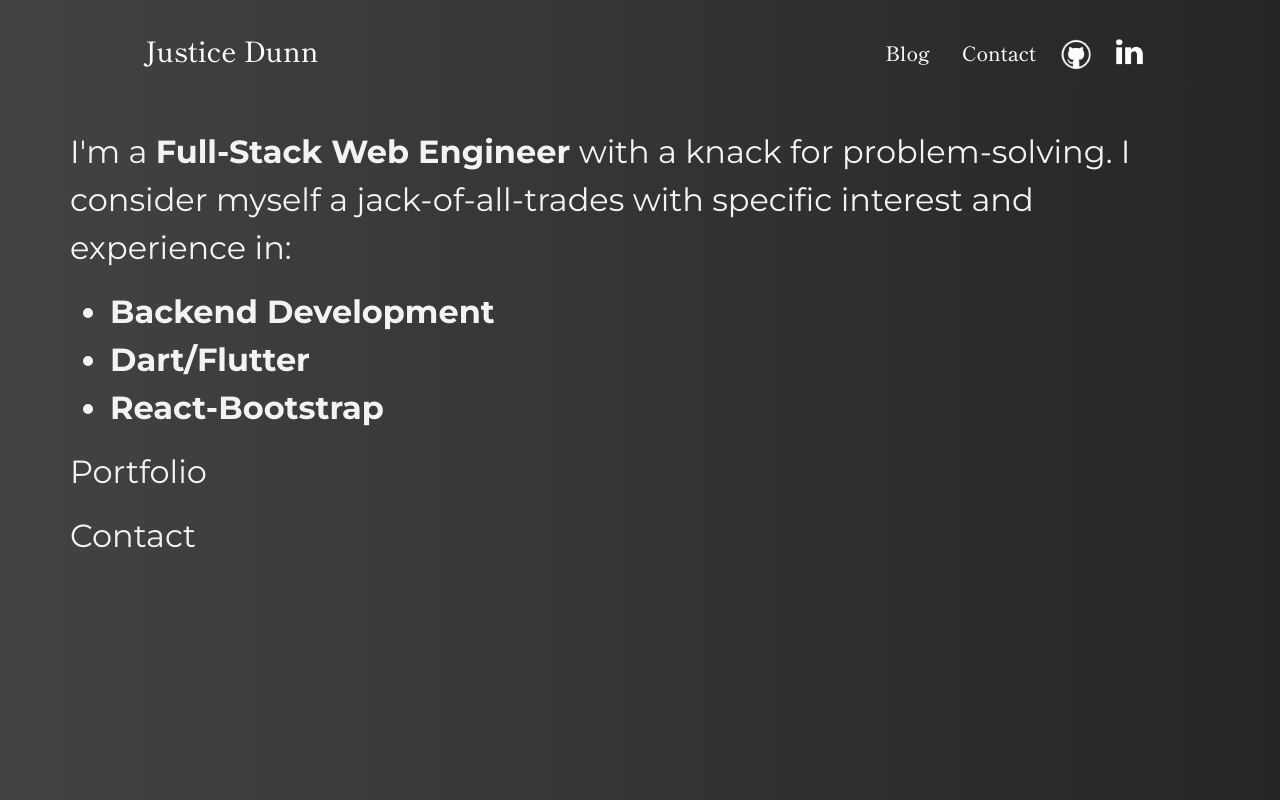
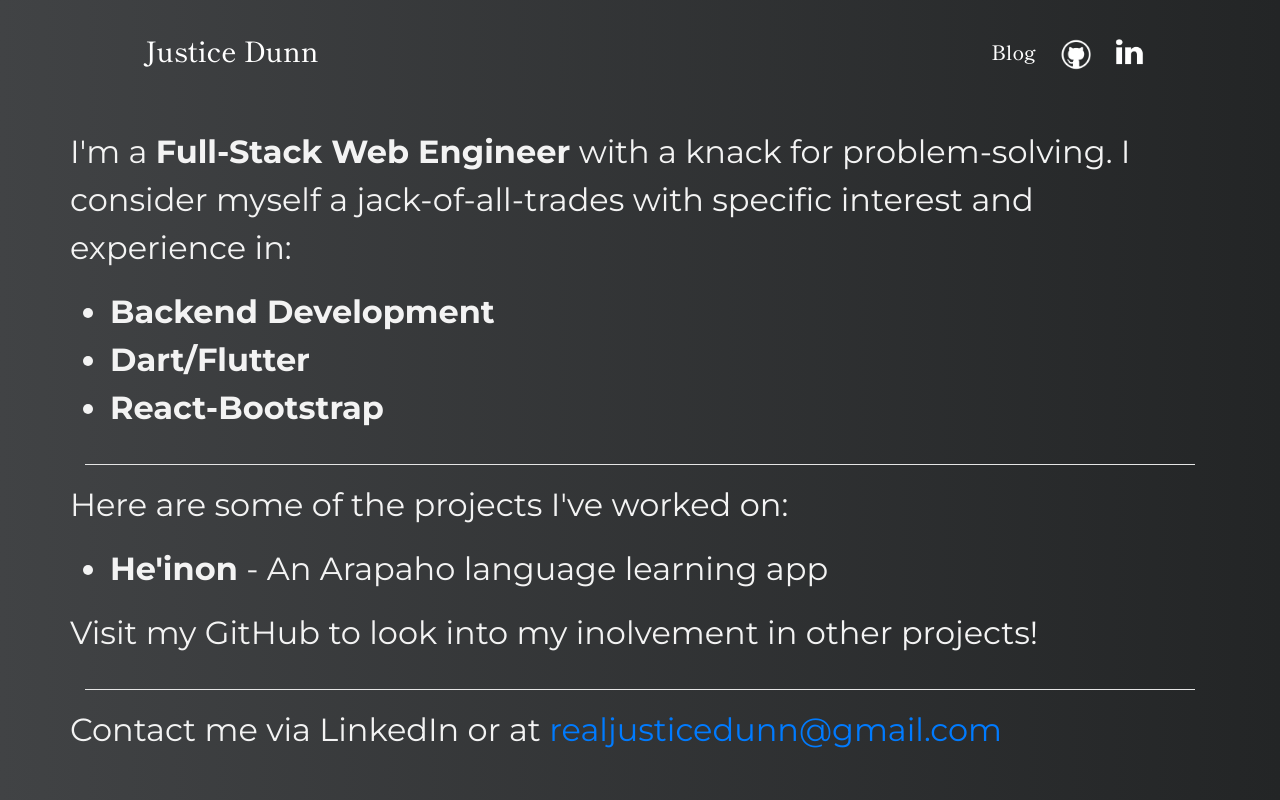
Before and after one commit to JusticeDunn/portfolio_website, a React (Create React App) app: page / in a window 1280 px wide. Built offline with nearby package versions, Linux system fonts and the light colour scheme.

Commit message:
Finish basic homepage

```diff
--- a/src/components/navbar/navbar.tsx
+++ b/src/components/navbar/navbar.tsx
@@ -22,11 +22,6 @@ export default class NavBar extends Component {
             <NavItem className="center">
               <Nav.Link eventKey="2" as={Link} to="/blog">
                 <h5 className="brand">Blog</h5>
-              </Nav.Link>
-            </NavItem>
-            <NavItem className="center">
-              <Nav.Link eventKey="2" as={Link} to="/contact">
-                <h5 className="brand">Contact</h5>
               </Nav.Link>
             </NavItem>
             <NavItem>
--- a/src/index.css
+++ b/src/index.css
@@ -26,7 +26,7 @@ code {
     monospace;
 }
 
-p, span, li {
+p, span, li, a {
   color: rgb(243, 243, 243);
   font-family: 'Montserrat', 'sans-serif';
 }
--- a/src/scenes/homePage/Home.jsx
+++ b/src/scenes/homePage/Home.jsx
@@ -14,21 +14,34 @@ export default class Home extends Component {
               problem-solving. I consider myself a jack-of-all-trades with
               specific interest and experience in:
             </p>
-            <ul>
+            <ul className="bold">
               <li>Backend Development</li>
               <li>Dart/Flutter</li>
               <li>React-Bootstrap</li>
             </ul>
           </Row>
         </div>
+        <hr />
         <div className="portfolio">
           <Row>
-            <p>Portfolio</p>
+            <p>Here are some of the projects I've worked on:</p>
+            <ul>
+              <li>
+                <span>He'inon</span> - An Arapaho language learning app
+              </li>
+            </ul>
+            <p>Visit my GitHub to look into my inolvement in other projects!</p>
           </Row>
         </div>
+        <hr />
         <div className="contact">
-          <Row>
-            <p>Contact</p>
+          <Row id="contact">
+            <p>
+              Contact me via LinkedIn or at{" "}
+              <a href="mailto:realjusticedunn@gmail.com">
+                realjusticedunn@gmail.com
+              </a>
+            </p>
           </Row>
         </div>
       </Container>
--- a/src/scenes/homePage/home.css
+++ b/src/scenes/homePage/home.css
@@ -2,10 +2,14 @@ p, ul {
     font-size: 2rem;
 }
 
-li {
+.bold {
     font-weight: bold;
 }
 
 span {
     font-weight: bolder;
 }
+
+hr {
+    background-color: white;
+}
```
